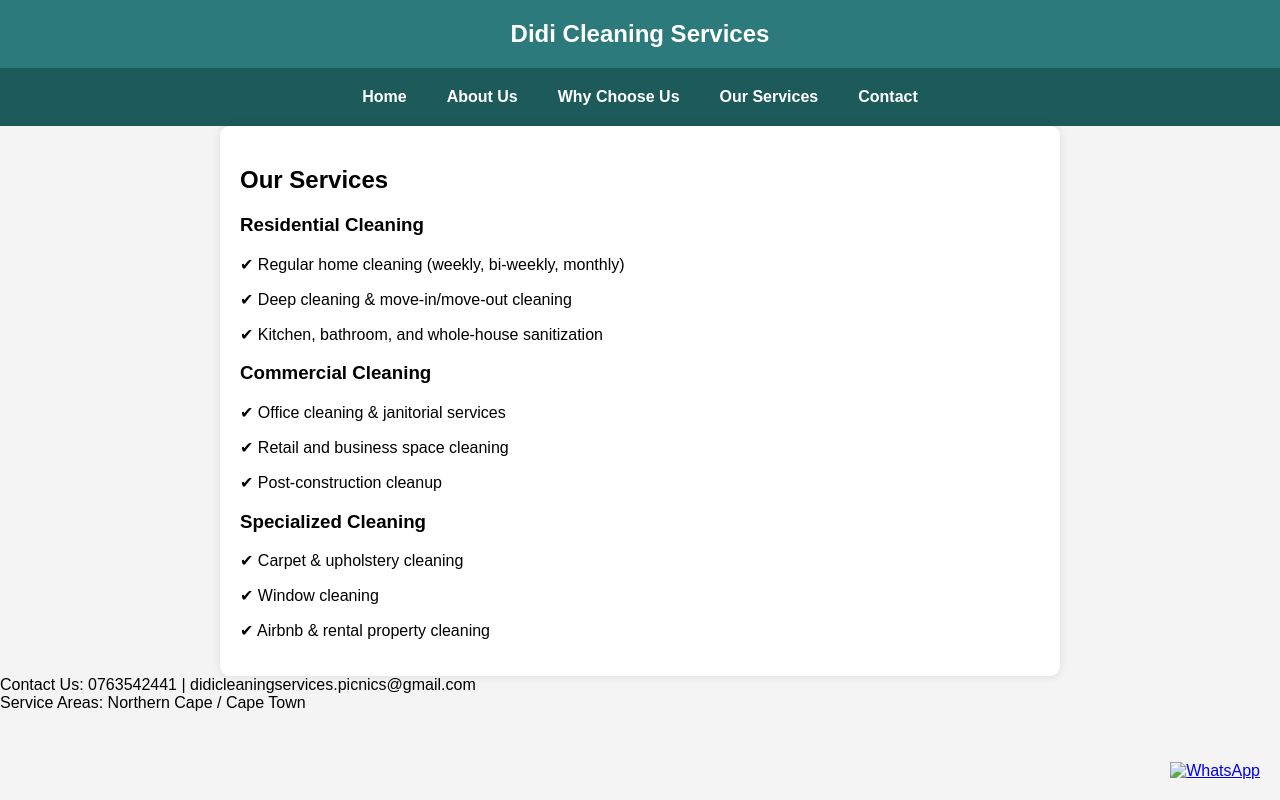
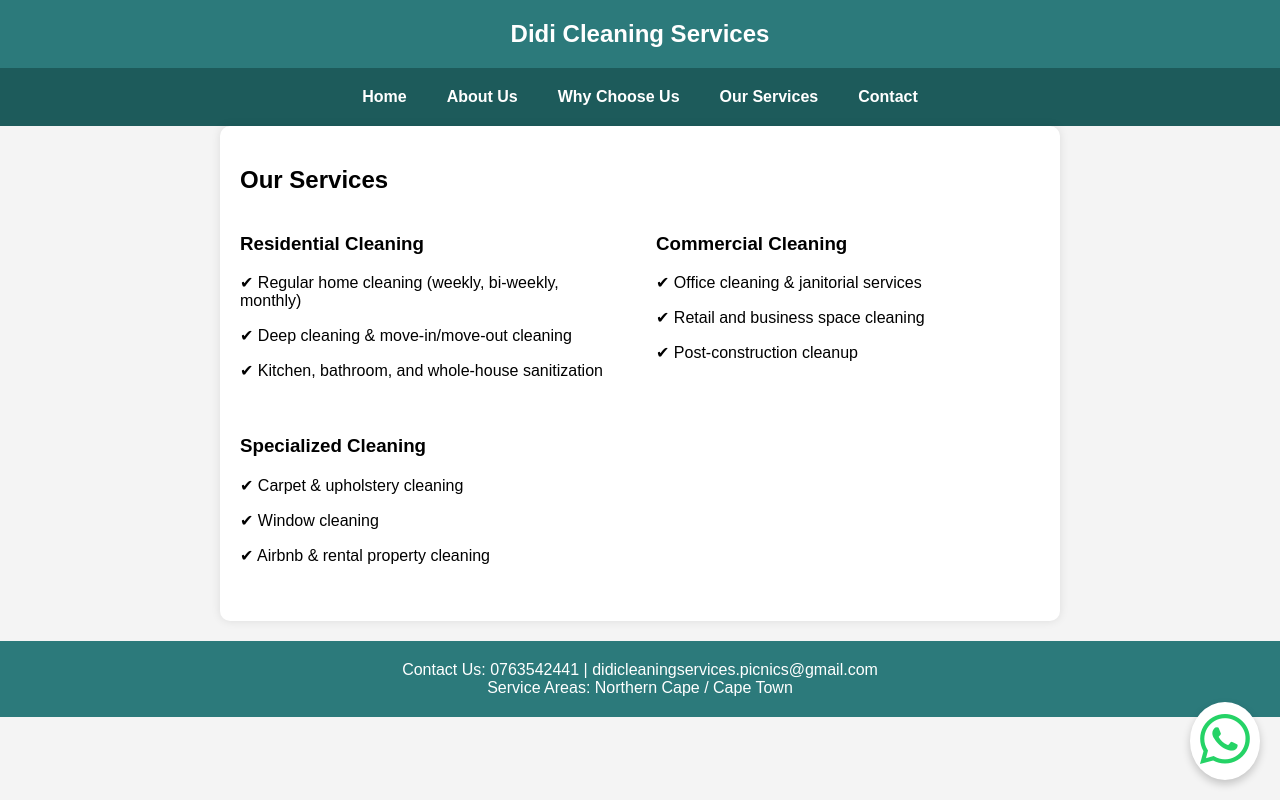
Before and after one commit to MurangiNthangeni/Didi-sCleaning, a plain HTML site: page index.html in a window 1280 px wide. Both pictures are taken after a click on the link "Our Services". Drawn offline with nearby package versions, Linux system fonts and the light colour scheme.

Commit message:
Fixed whatsapp icon

```diff
--- a/index.html
+++ b/index.html
@@ -4,6 +4,7 @@
     <meta charset="UTF-8">
     <meta name="viewport" content="width=device-width, initial-scale=1.0">
     <title>Didi Cleaning Services</title>
+    <link rel="stylesheet" href="https://cdn.jsdelivr.net/npm/bootstrap-icons/font/bootstrap-icons.css">
     <style>
         body {
             font-family: Arial, sans-serif;
@@ -21,19 +22,16 @@
             font-weight: bold;
             animation: fadeIn 2s ease-in-out;
         }
-
         @keyframes fadeIn {
             from { opacity: 0; }
             to { opacity: 1; }
         }
-
         nav {
             display: flex;
             justify-content: center;
             background: #1d5b5b;
             padding: 10px;
         }
-
         nav a {
             color: white;
             padding: 10px 20px;
@@ -41,12 +39,10 @@
             transition: 0.3s;
             font-weight: bold;
         }
-
         nav a:hover {
             background: #2c7a7b;
             border-radius: 5px;
         }
-
         .hero {
             display: flex;
             flex-direction: column;
@@ -60,7 +56,6 @@
             font-weight: bold;
             padding: 20px;
         }
-
         .quote-btn {
             background: #ffcc00;
             color: black;
@@ -72,12 +67,10 @@
             margin-top: 20px;
             transition: 0.3s;
         }
-
         .quote-btn:hover {
             background: #ff9900;
             transform: scale(1.1);
         }
-
         .container {
             width: 95%;
             max-width: 800px;
@@ -88,17 +81,41 @@
             border-radius: 10px;
             box-shadow: 0 0 10px rgba(0, 0, 0, 0.1);
         }
-
+        footer {
+            text-align: center;
+            padding: 20px;
+            background: #2c7a7b;
+            color: white;
+            margin-top: 20px;
+        }
         .whatsapp-icon {
-            position: fixed;
-            bottom: 20px;
-            right: 20px;
-            z-index: 1000;
+        position: fixed;
+        bottom: 20px;
+        right: 20px;
+        z-index: 1000;
+        font-size: 50px;  /* Adjust size as needed */
+        color: #25D366;   /* WhatsApp green */
+        background: white;
+        border-radius: 50%;
+        padding: 10px;
+        box-shadow: 0 4px 8px rgba(0, 0, 0, 0.2);
+        text-align: center;
         }
 
-        .whatsapp-icon img {
-            width: 60px;
-            height: 60px;
+        .whatsapp-icon:hover {
+            color: #128C7E;
+        }
+
+
+        .services {
+            display: flex;
+            flex-wrap: wrap;
+            justify-content: space-between;
+        }
+
+        .service {
+            width: 48%;
+            margin-bottom: 20px;
         }
 
         @media (max-width: 768px) {
@@ -124,12 +141,13 @@
                 font-size: 24px;
             }
 
+            .service {
+                width: 100%;
+            }
+
             .whatsapp-icon {
                 bottom: 10px;
                 right: 10px;
-            }
-
-            .whatsapp-icon img {
                 width: 50px;
                 height: 50px;
             }
@@ -179,6 +197,7 @@
 
     <div class="container" id="why-choose-us">
         <h2>Why Choose Us</h2>
+        <div class="why-choose-us"></div>
         <ul>
             <li>Professional & Trained Staff – Our team is experienced, background-checked, and dedicated to quality service.</li>
             <li>Eco-Friendly Products – We use safe and effective cleaning products to protect your family and pets.</li>
@@ -200,7 +219,7 @@
     </div>
 
     <a href="https://wa.me/27734979016" class="whatsapp-icon" target="_blank">
-        <img src="whatsapp-icon.png" alt="WhatsApp">
+        <i class="bi bi-whatsapp"></i>
     </a>
 
     <footer>
```
Also changed, not shown: quote.html (+16 -8 lines).
